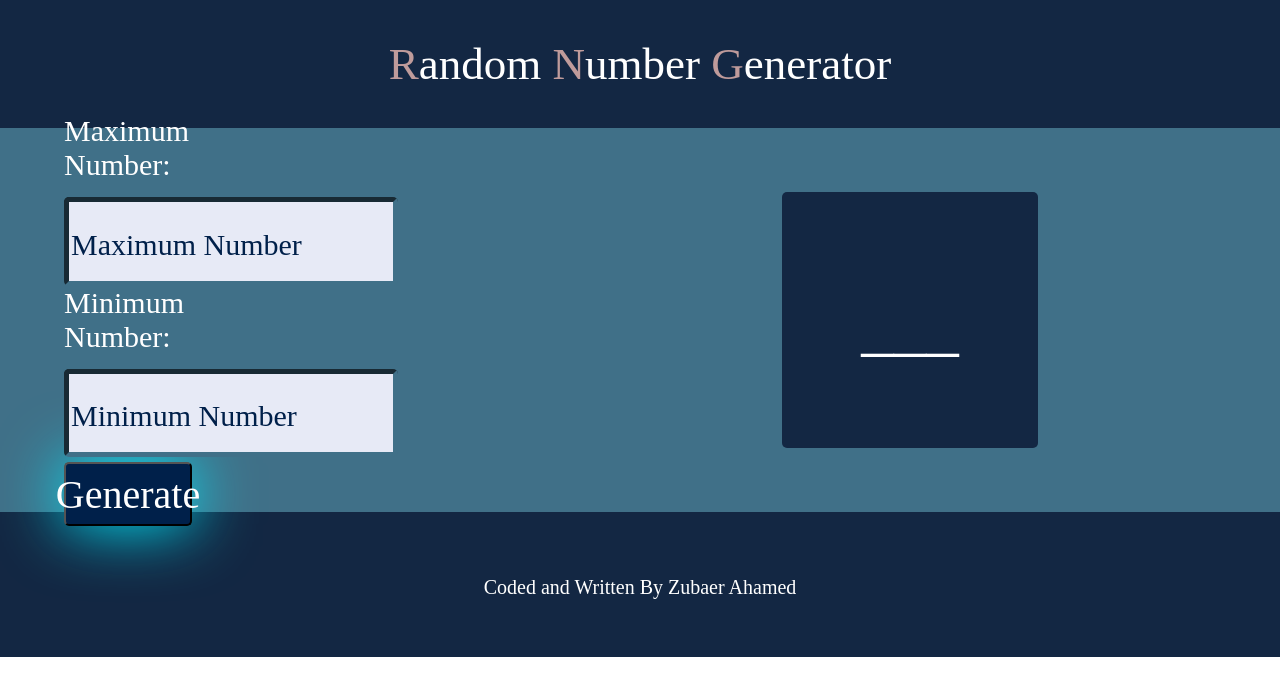
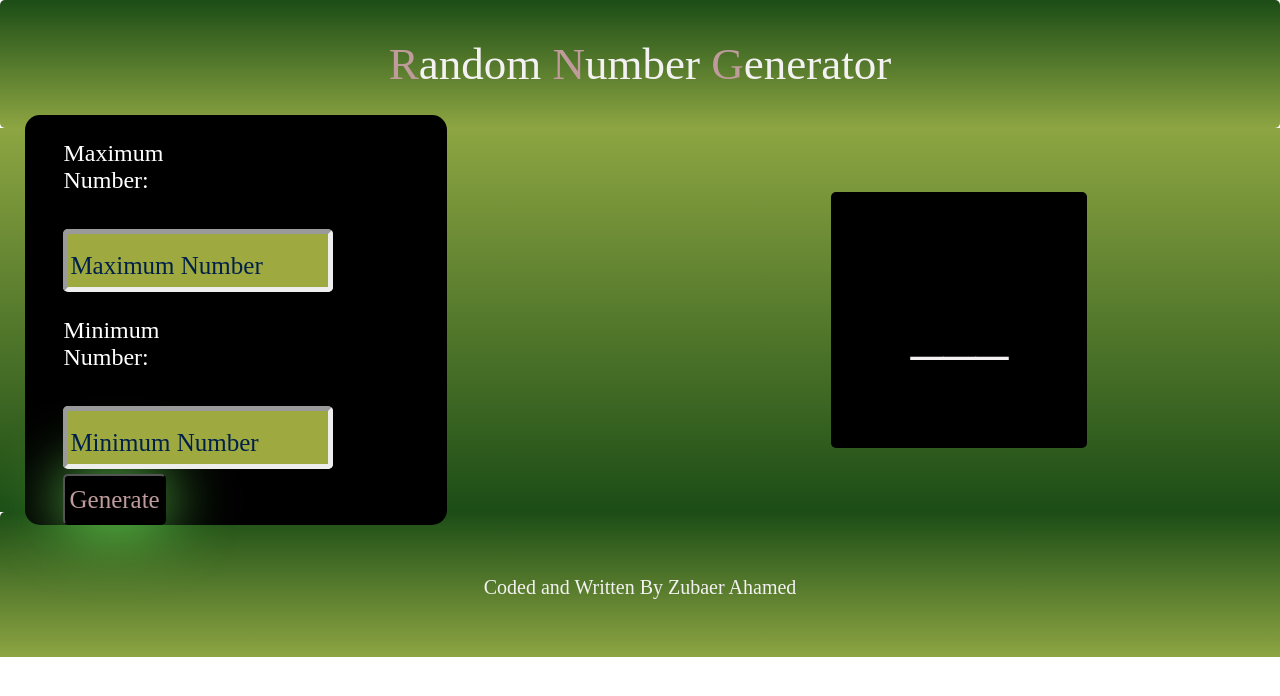
Before and after one commit to HackerZay23/Random_Number_Generator, a plain HTML site: page index.html in a window 1280 px wide. Drawn offline with Linux system fonts and the light colour scheme.

Commit message:
update css

```diff
--- a/style.css
+++ b/style.css
@@ -8,23 +8,25 @@ span{
 }
 
 :root{
-    --main-color: #132743;
-    --secondary-color: #407088;
-    --text-color: white;
-    --input-color:#e7eaf6;
+    --main-color: rgb(1, 0, 0);
+    /*--secondary-background: linear-gradient(blue,red);*/
+    --text-color: rgb(243, 241, 241);
+    --input-color:#9EA93F;
     --placehold-color: #00204a;
 
 }
 
 
 .Title{
-    background-color: var(--main-color);
+    /*background-color: var(--main-color);*/
     color: var(--text-color);
     font-size: 45px ;
     display: flex;
     justify-content: center;
     align-items: center;
     height: 10vw;
+    border-radius: 5px;
+    background:linear-gradient(#1c4d16, #8da542);
 
 }
 
@@ -48,29 +50,33 @@ span{
 }
 
 .Main_Body{
+    padding-left: 25px;
     background-color: var(--secondary-color);
     color: var(--text-color);
     display: flex;
     align-items: center;
     height: 30vw;
+    background:linear-gradient( #8da542, #1c4d16);
+
+
 }
 
 .Main_Body p{
-    font-size: 30px;
-    margin-bottom: 15px;
+    font-size: 24px;
+    margin-bottom: 10px;
     display: grid;
-    grid-template-columns: 55% 45%  ;
+    grid-template-columns: 50% 50%  ;
 }
 
 .Main_Body ::placeholder{
     color: var(--placehold-color) ;
-    font-size: 30px;
+    font-size: 25px;
 }
 
 .Main_Body input{
  background-color: var(--input-color);
- height: 6vw;
- width: 25vw;
+ height: 4vw;
+ width: 20vw;
  border-radius: 5px;
  border-color: var(--secondary-color);
  border-width: 5px;
@@ -79,9 +85,17 @@ span{
 
 .process{
     display: flex;
-    margin-left: 5vw;
+    padding-left: 3vw;
+    background-color: black;
+    width: 30vw;
+    border-radius: 15px;
+    color: white;
 }
 
+.process p{
+padding-top: 25px;
+padding-bottom: 25px;
+}
 
 .result{
     margin-left: 30vw;
@@ -105,19 +119,23 @@ span{
     display: flex;
     margin-top: 5px;
     justify-content: center;
-    height: 5vw;
-    width: 10vw;
+    height: 4vw;
+    width: 8vw;
     border-radius: 5px;
-    background-color: var(--placehold-color);
-    color: white;
+    background-color: black;
+    color: rgb(191, 155, 155);
     align-items: center;
     font-size: 40px;
-    box-shadow: 0 0 4rem #0ef;
+    box-shadow: 0 0 4rem #70e75b;
+    font-size: 25px;
+
 }
+
 
 .Main_Body button:hover{
     cursor: pointer;
 }
+
 
 .random_num{
     display: flex;
@@ -131,6 +149,9 @@ span{
 .Footer{
     background-color: var(--main-color);
     height: 11.3vw;
+    border-top-left-radius: 5px;
+    border-top-left-radius: 5px;
+    background:linear-gradient(#1c4d16, #8da542);
 }
 
 .Footer p{
```
